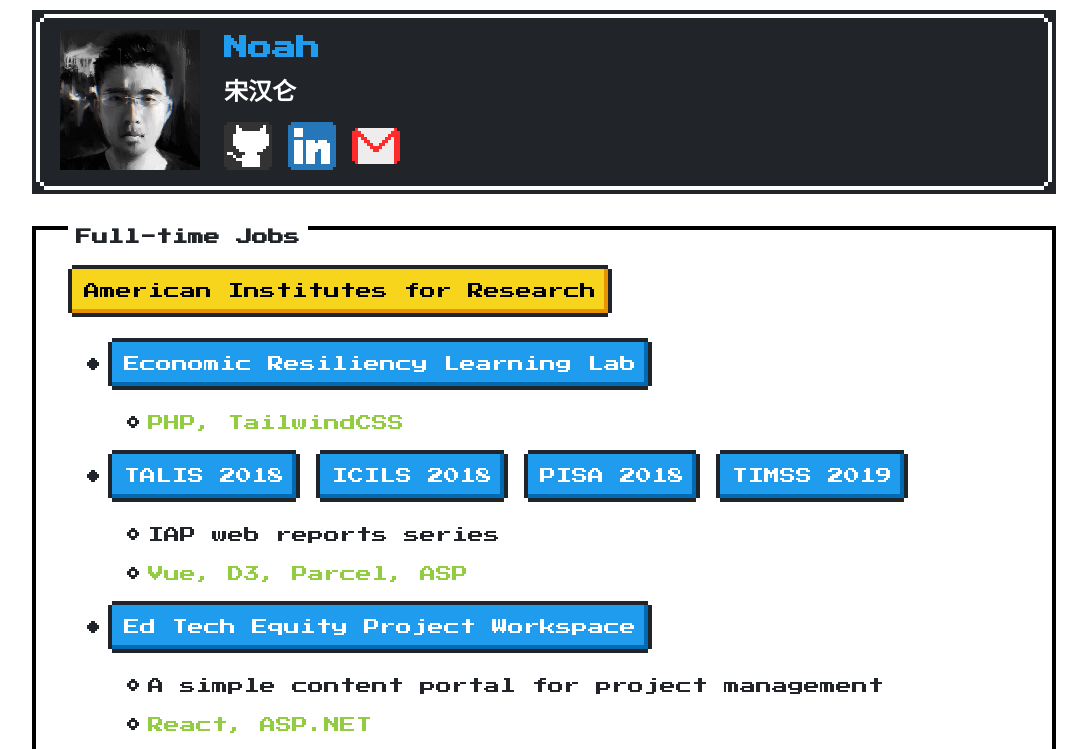
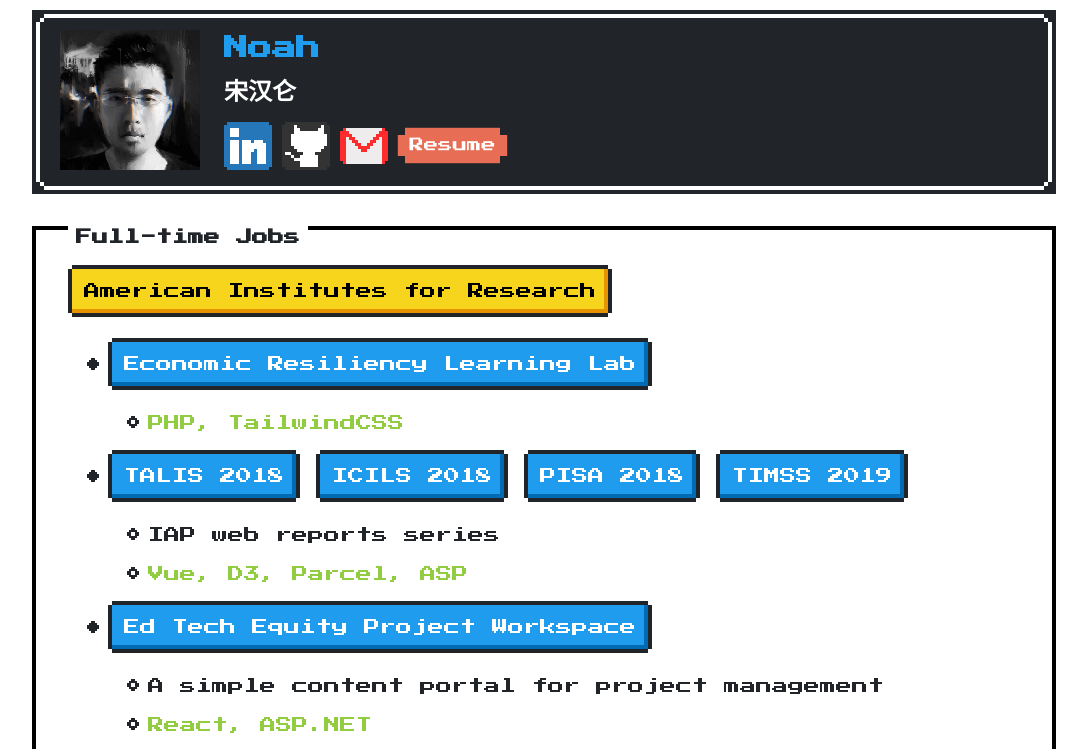
Before and after one commit to fnick851/portfolio, a plain HTML site: page index.html in a window 1280 px wide. Shown: the top 749 px of the page, without its empty margins (96-1183 px from the left). Drawn offline with nearby package versions, Linux system fonts and the light colour scheme; a web font is replaced by a local one.

Commit message:
add a resume

```diff
--- a/css/portfolio.css
+++ b/css/portfolio.css
@@ -71,4 +71,11 @@
 
 .social-icons {
   padding-top: 4px;
+  display: flex;
+  align-items: center;
+  gap: 10px;
 }
+
+.social-icons .nes-badge {
+  width: 95px;
+}
--- a/index.html
+++ b/index.html
@@ -35,17 +35,26 @@
     <div class="container">
       <section class="nes-container is-dark is-rounded member-card">
         <div class="avatar">
-          <img
-            alt="Hanlun Song"
-            class="head-photo"
-            src="../img/head-sketch.png"
-          />
+          <a >
+            <img
+              alt="Hanlun Song"
+              class="head-photo"
+              src="../img/head-sketch.png"
+            />
+          </a>
         </div>
 
         <div class="profile">
           <h1 class="name nes-text is-primary">Noah</h1>
           <h2 class="chinese">宋汉仑</h2>
           <div class="social-icons">
+            <a
+              href="https://www.linkedin.com/in/hanlun"
+              target="_blank"
+              rel="noopener"
+              aria-label="linkedin"
+              ><i class="nes-icon linkedin is-medium"></i
+            ></a>
             <a
               href="https://github.com/fnick851"
               target="_blank"
@@ -54,19 +63,15 @@
               ><i class="nes-icon github is-medium"></i
             ></a>
             <a
-              href="https://www.linkedin.com/in/hanlun"
-              target="_blank"
-              rel="noopener"
-              aria-label="linkedin"
-              ><i class="nes-icon linkedin is-medium"></i
-            ></a>
-            <a
               href="mailto:hanlun.song@gmail.com"
               target="_blank"
               rel="noopener"
               aria-label="email"
               ><i class="nes-icon gmail is-medium"></i
             ></a>
+            <a href='./Hanlun_"Noah"_Song-Resume.pdf' target="_blank" class="nes-badge">
+              <span class="is-error">Resume</span>
+            </a>
           </div>
         </div>
       </section>
```
Also changed, not shown: 1 other file.
